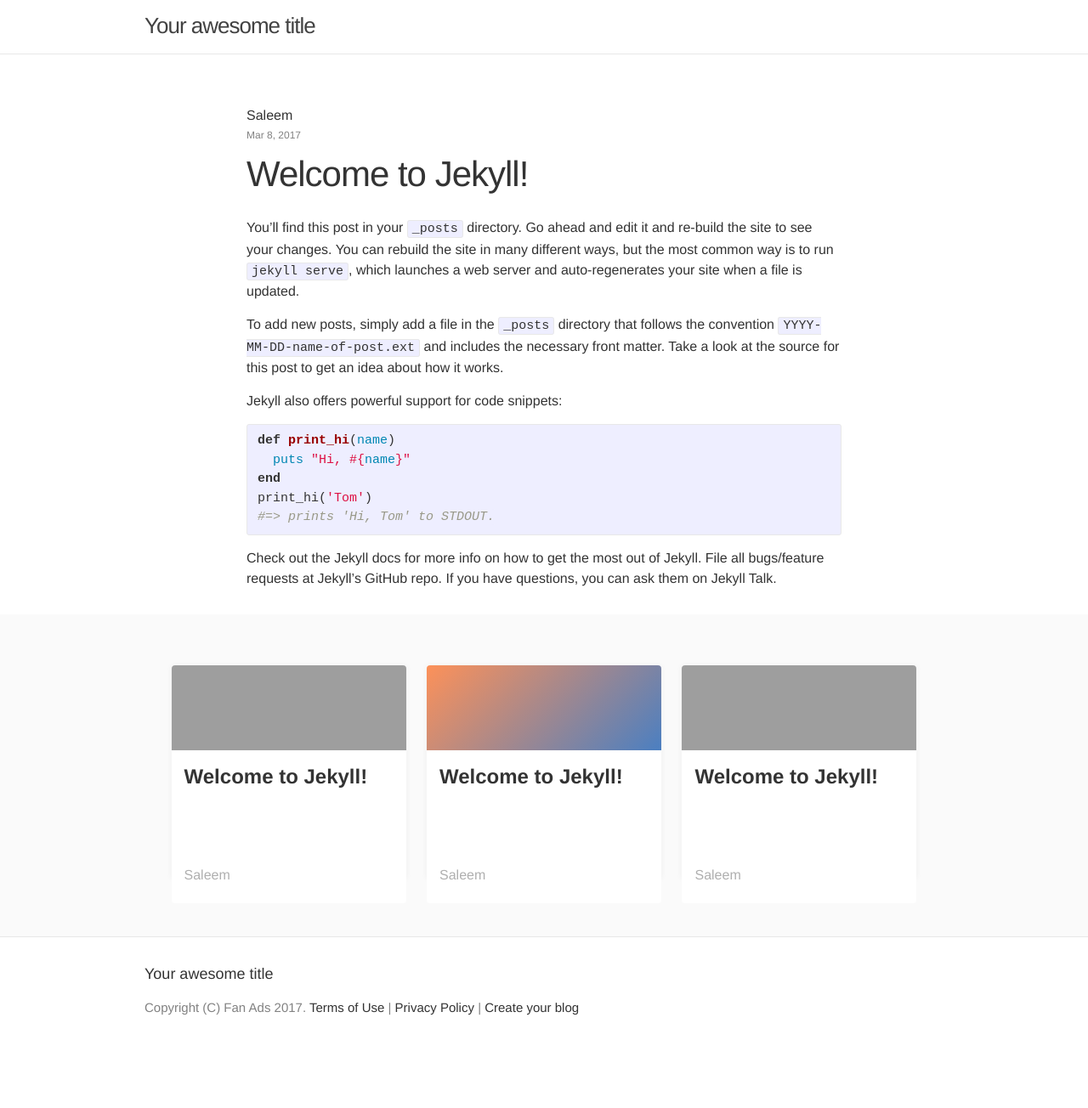
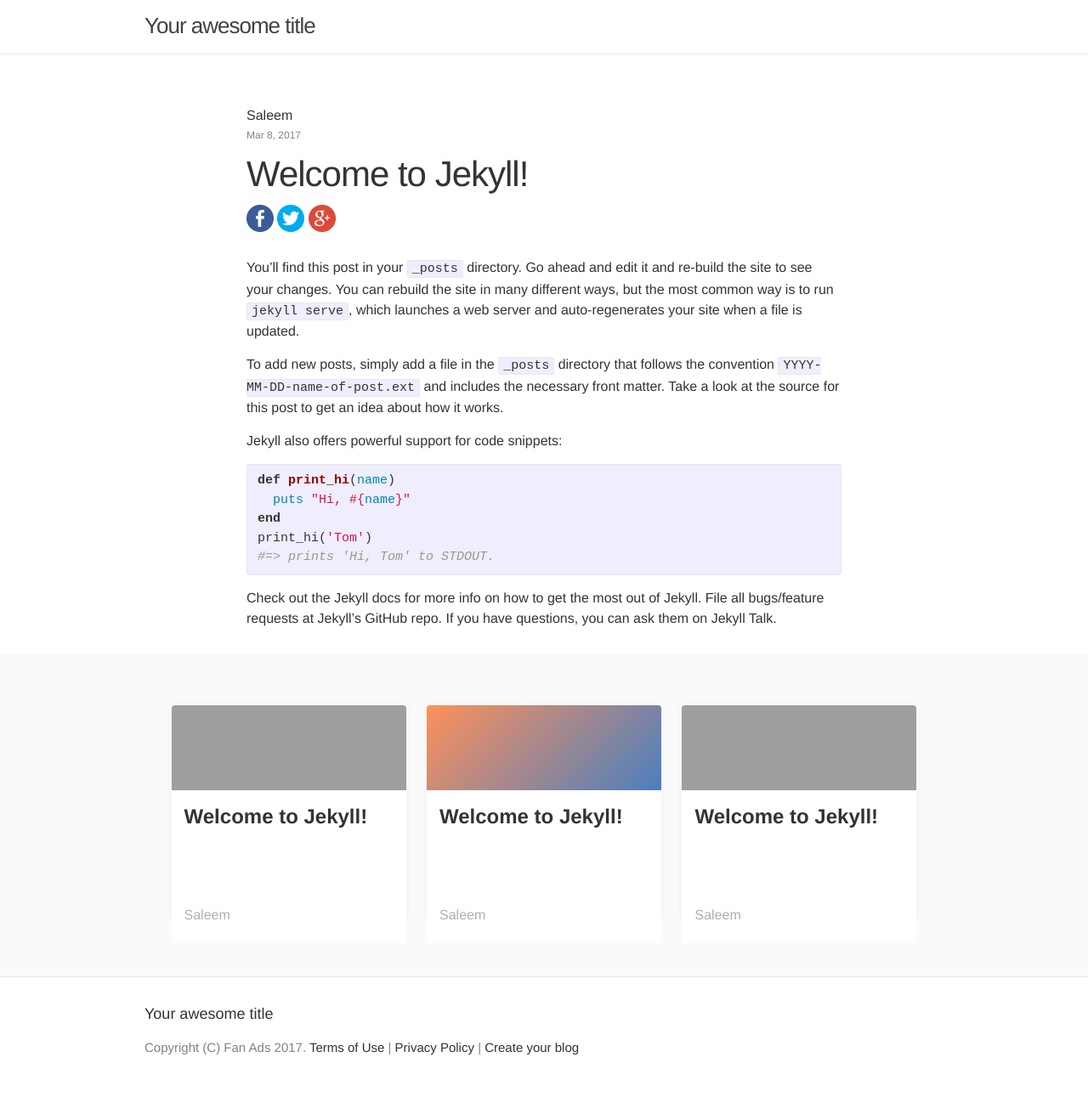
Before and after one commit to FanAds/FanMed, a Jekyll site: the page built from _posts/2017-02-01-hello.markdown, in a window 1280 px wide. Shown: the whole page at 85% size. Built offline with Jekyll 4.4.1, drawn with Linux system fonts in a browser that asks for light colours; before the commit the page ends 1257 px from its top, so only the background shows below that; grey boxes are pictures that could not be loaded.

Commit message:
Share flag changed from post to site level

```diff
--- a/_config.yml
+++ b/_config.yml
@@ -19,6 +19,7 @@
 
 # Build settings
 markdown: kramdown
+share: true
 sass:
     style: compressed
 compress_html:
--- a/_layouts/post.html
+++ b/_layouts/post.html
@@ -8,7 +8,7 @@
   	<div class="post-meta">{% if page.author %}<div class="author" itemprop="author" itemscope itemtype="http://schema.org/Person"><div itemprop="name">{{ page.author }}</div></div>{% endif %}<time datetime="{{ page.date | date_to_xmlschema }}" itemprop="datePublished">{{ page.date | date: "%b %-d, %Y" }}</time></div>
 
     <h1 class="post-title" itemprop="name headline">{{ page.title }}</h1>
-    {% if page.share == true %}{% include share.html %}{% endif %}
+    {% if site.share == true %}{% include share.html %}{% endif %}
   </header>
 
   <div class="post-content" itemprop="articleBody">
```
